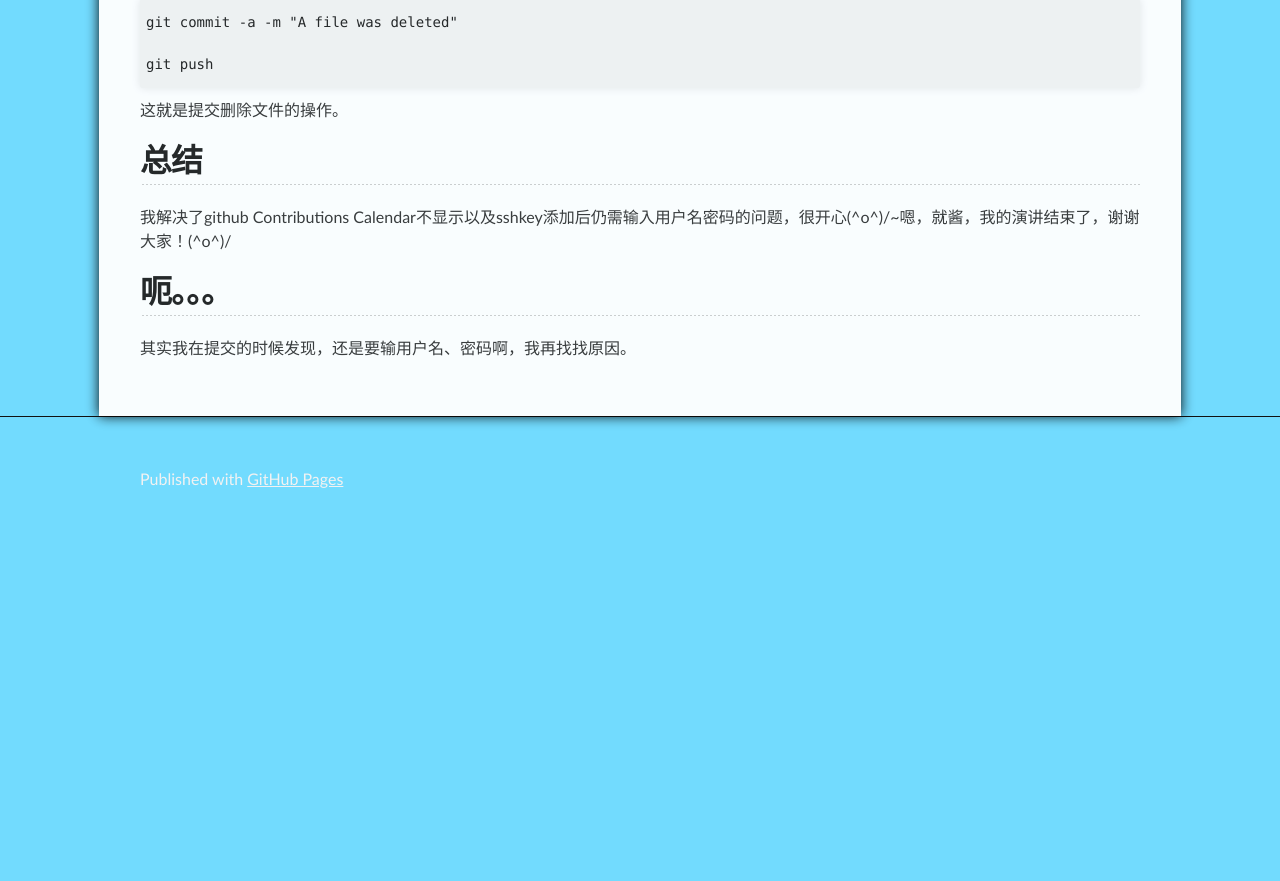
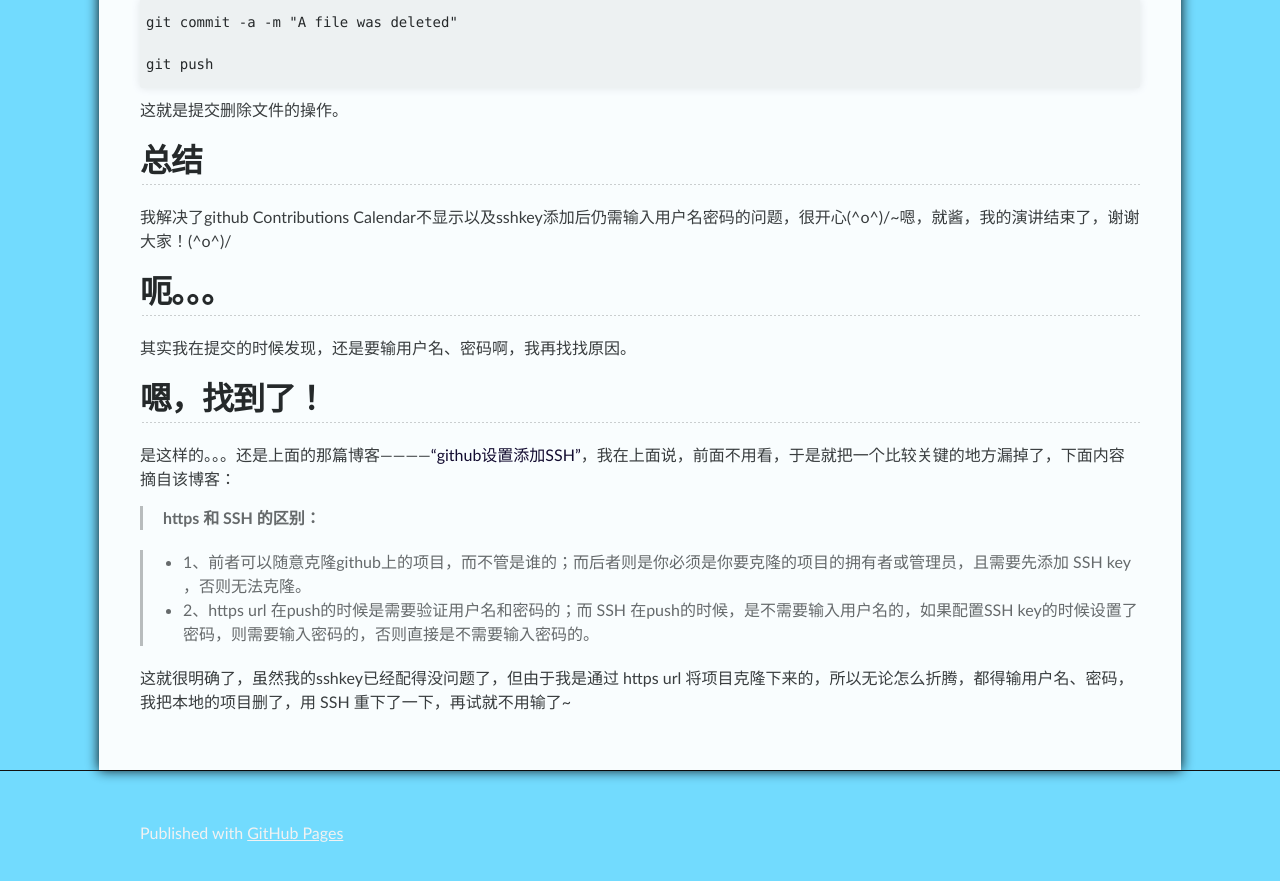
Before and after one commit to wznonstop/wznonstop.github.io, a Jekyll site: the page built from _posts/2015-11-30-解决github_contributions_calendar不显示以及sshkey添加后仍需输入用户名密码的问题.md, in a window 1280 px wide and 900 px high, scrolled down 1251 px. Shown: the top 881 px of the window. Built offline with Jekyll 4.4.1, drawn with Linux system fonts in a browser that asks for light colours; before the commit the page ends 1797 px from its top, so only the background shows below that.

Commit message:
update my blog

```diff
--- a/_posts/2015-11-30-解决github_contributions_calendar不显示以及sshkey添加后仍需输入用户名密码的问题.md
+++ b/_posts/2015-11-30-解决github_contributions_calendar不显示以及sshkey添加后仍需输入用户名密码的问题.md
@@ -57,3 +57,16 @@ sshkey添加后仍需输入用户名密码的问题
 呃。。。
 -------------
 其实我在提交的时候发现，还是要输用户名、密码啊，我再找找原因。
+
+
+嗯，找到了！
+-------------
+是这样的。。。还是上面的那篇博客————["github设置添加SSH"](http://www.cnblogs.com/ayseeing/p/3572582.html)，我在上面说，前面不用看，于是就把一个比较关键的地方漏掉了，下面内容摘自该博客：
+
+
+> **https 和 SSH 的区别：**
+
+> - 1、前者可以随意克隆github上的项目，而不管是谁的；而后者则是你必须是你要克隆的项目的拥有者或管理员，且需要先添加 SSH key ，否则无法克隆。
+> - 2、https url 在push的时候是需要验证用户名和密码的；而 SSH 在push的时候，是不需要输入用户名的，如果配置SSH key的时候设置了密码，则需要输入密码的，否则直接是不需要输入密码的。
+
+这就很明确了，虽然我的sshkey已经配得没问题了，但由于我是通过 https url 将项目克隆下来的，所以无论怎么折腾，都得输用户名、密码，我把本地的项目删了，用 SSH 重下了一下，再试就不用输了~
```
